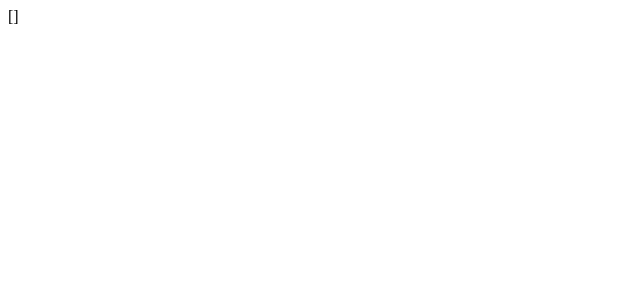
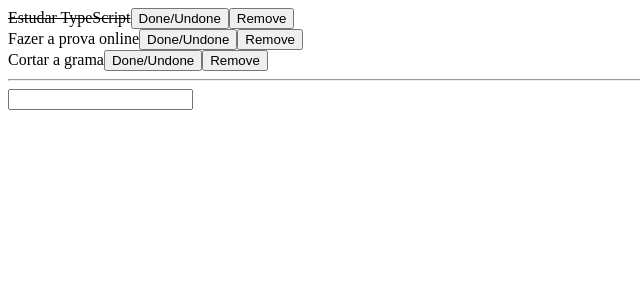
Before and after one commit to tiagobw/Clean-Architecture-in-Frontend-with-React-Todo-List-Senior, a React (Vite) app in the folder frontend/: page / in a window 1280 px wide. Shown: the top 300 px of the page, without its empty margins (0-640 px from the left). Built offline with nearby package versions, Linux system fonts and the light colour scheme.

Commit message:
37:39 => finish before add backend

```diff
--- a/frontend/src/App.tsx
+++ b/frontend/src/App.tsx
@@ -1,7 +1,91 @@
+import { useState } from 'react';
+
+function generateId() {
+  return 'id' + Math.random().toString(16).slice(2);
+}
+
 const App = () => {
-  const todos: any = [];
+  const [description, setDescription] = useState('');
+  const [todos, setTodos] = useState([
+    {
+      id: generateId(),
+      description: 'Estudar TypeScript',
+      done: true,
+    },
+    {
+      id: generateId(),
+      description: 'Fazer a prova online',
+      done: false,
+    },
+    {
+      id: generateId(),
+      description: 'Cortar a grama',
+      done: false,
+    },
+  ]);
 
-  return <div>{JSON.stringify(todos, null, 2)}</div>;
+  function addItem(description: string) {
+    if (!description) return;
+    if (todos.some((item: any) => item.description === description)) return;
+    if (todos.filter((item: any) => !item.done).length > 4) return;
+    setTodos((previousTodos) => {
+      return [
+        ...previousTodos,
+        {
+          id: generateId(),
+          description,
+          done: false,
+        },
+      ];
+    });
+    setDescription('');
+  }
+
+  function removeItem(item: any) {
+    setTodos((previousTodos) => {
+      const newTodos = [...previousTodos];
+      newTodos.splice(todos.indexOf(item), 1);
+      return newTodos;
+    });
+  }
+
+  function toggleDone(item: any) {
+    setTodos((previousItems) => {
+      return previousItems.map((previousItem) =>
+        previousItem.id === item.id
+          ? {
+              id: previousItem.id,
+              description: previousItem.description,
+              done: !previousItem.done,
+            }
+          : previousItem,
+      );
+    });
+  }
+
+  return (
+    <>
+      {todos.length === 0 && 'No Item'}
+      {todos.map((item: any) => (
+        <div key={item.id}>
+          <span style={{ textDecoration: item.done ? 'line-through' : '' }}>
+            {item.description}
+          </span>
+          <button onClick={() => toggleDone(item)}>Done/Undone</button>
+          <button onClick={() => removeItem(item)}>Remove</button>
+        </div>
+      ))}
+      <hr />
+      <input
+        type='text'
+        value={description}
+        onChange={(e) => setDescription(e.target.value)}
+        onKeyUp={(e) => {
+          if (e.key === 'Enter') addItem(description);
+        }}
+      />
+    </>
+  );
 };
 
 export default App;
```
